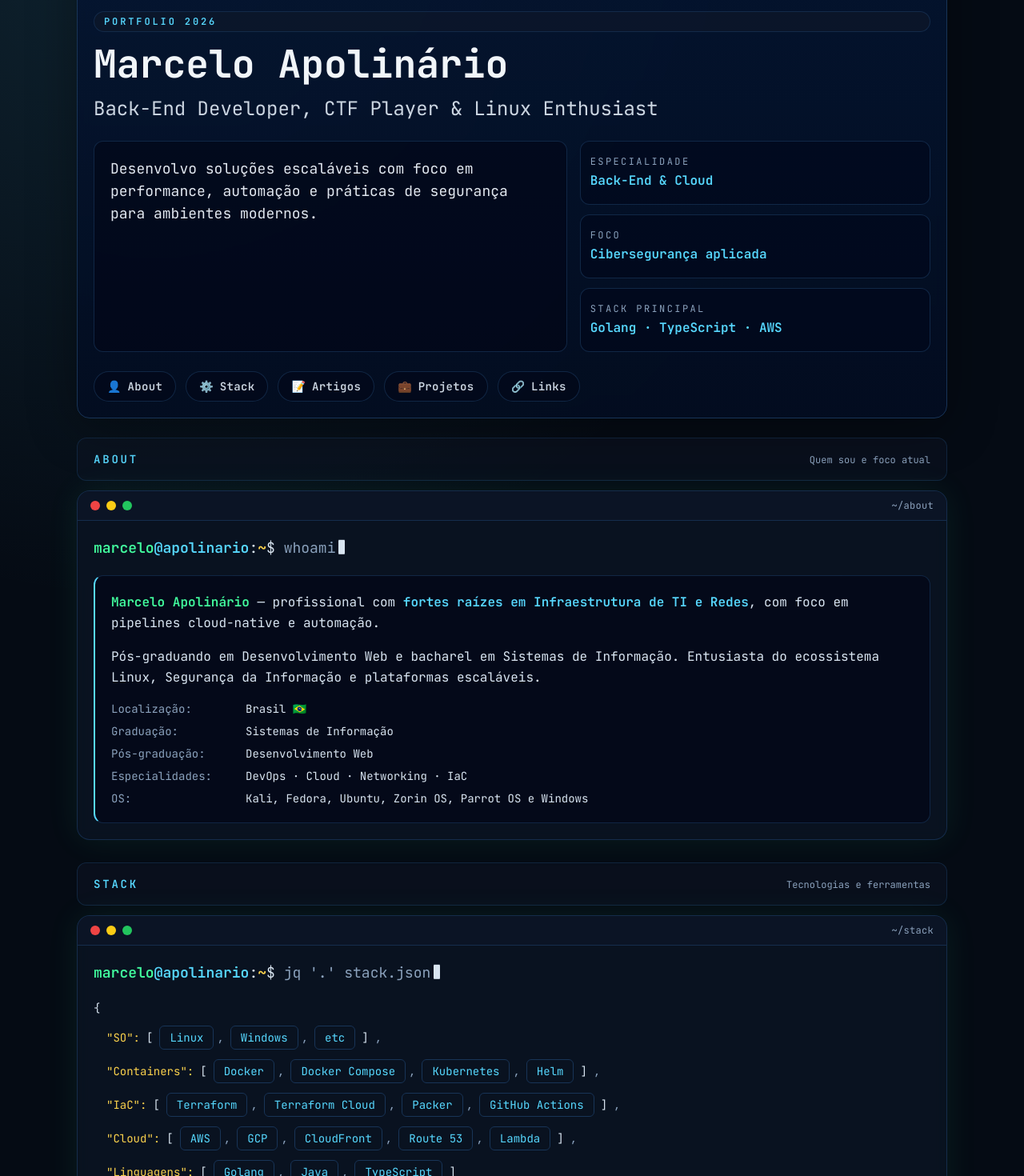
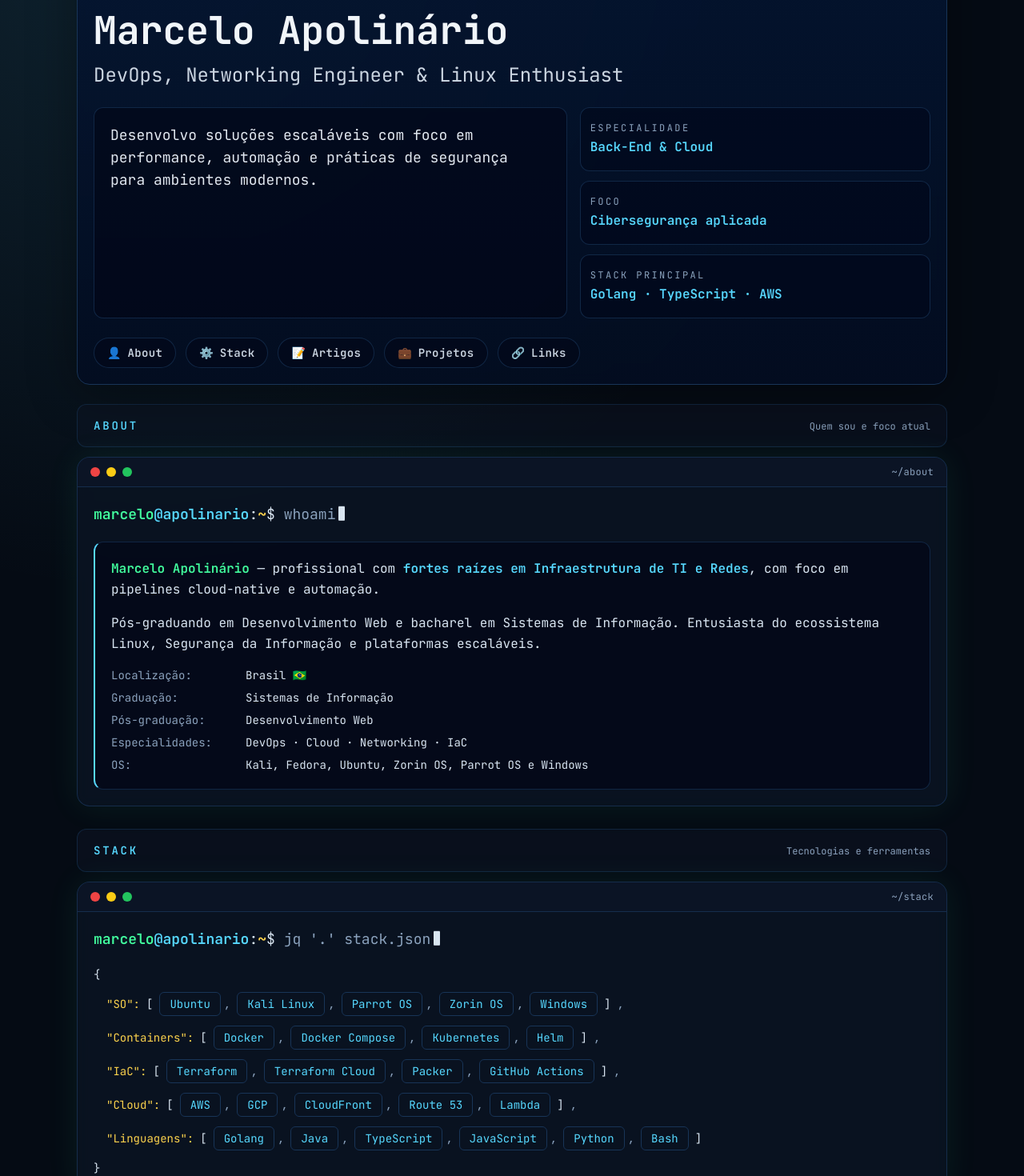
Before and after one commit to apolinario0x21/sturdy-parakeet, a Next.js app: page / in a window 1280 px wide. Shown: the part 120-1590 px from the top of the page at 80% size. Built offline with nearby package versions, Linux system fonts and the light colour scheme.

Commit message:
add delay

```diff
--- a/app/globals.css
+++ b/app/globals.css
@@ -49,7 +49,7 @@ body::after {
 
 @layer components {
   .terminal-cursor {
-    animation: cursor-blink 1s step-end infinite;
+    animation: cursor-blink 2.5s step-end infinite;
   }
 
   .terminal-card {
--- a/components/sections/Hero.tsx
+++ b/components/sections/Hero.tsx
@@ -26,14 +26,12 @@ export function Hero() {
           <Prompt command="./start-portfolio.sh" />
 
           <div className="flex min-w-0 flex-col gap-3 text-center sm:gap-4 sm:text-left">
-            <p className="inline-flex rounded-full border border-term-border/70 bg-slate-900/70 px-2.5 py-1 text-[10px] font-semibold uppercase tracking-[0.2em] text-term-cyan sm:px-3 sm:text-xs sm:tracking-[0.24em]">
-              Portfolio 2026
-            </p>
+
             <h1 className="break-words text-2xl font-bold leading-tight text-slate-100 sm:text-4xl md:text-5xl">
               Marcelo Apolinário
             </h1>
             <p className="text-sm text-slate-300 sm:text-xl md:text-2xl">
-              Back-End Developer, CTF Player & Linux Enthusiast
+              DevOps, Networking Engineer & Linux Enthusiast
             </p>
           </div>
 
--- a/components/sections/Stack.tsx
+++ b/components/sections/Stack.tsx
@@ -2,11 +2,11 @@ import { Prompt } from '@/components/Prompt';
 import { TerminalWindow } from '@/components/TerminalWindow';
 
 const stacks: Record<string, string[]> = {
-  SO: ['Linux', 'Windows', 'etc'],
+  SO: ['Ubuntu', 'Kali Linux', 'Parrot OS', 'Zorin OS', 'Windows' ],
   Containers: ['Docker', 'Docker Compose', 'Kubernetes', 'Helm'],
   IaC: ['Terraform', 'Terraform Cloud', 'Packer', 'GitHub Actions'],
   Cloud: ['AWS', 'GCP', 'CloudFront', 'Route 53', 'Lambda'],
-  Linguagens: ['Golang', 'Java', 'TypeScript']
+  Linguagens: ['Golang', 'Java', 'TypeScript', 'JavaScript', 'Python', 'Bash'],
 };
 
 export function Stack() {
```
